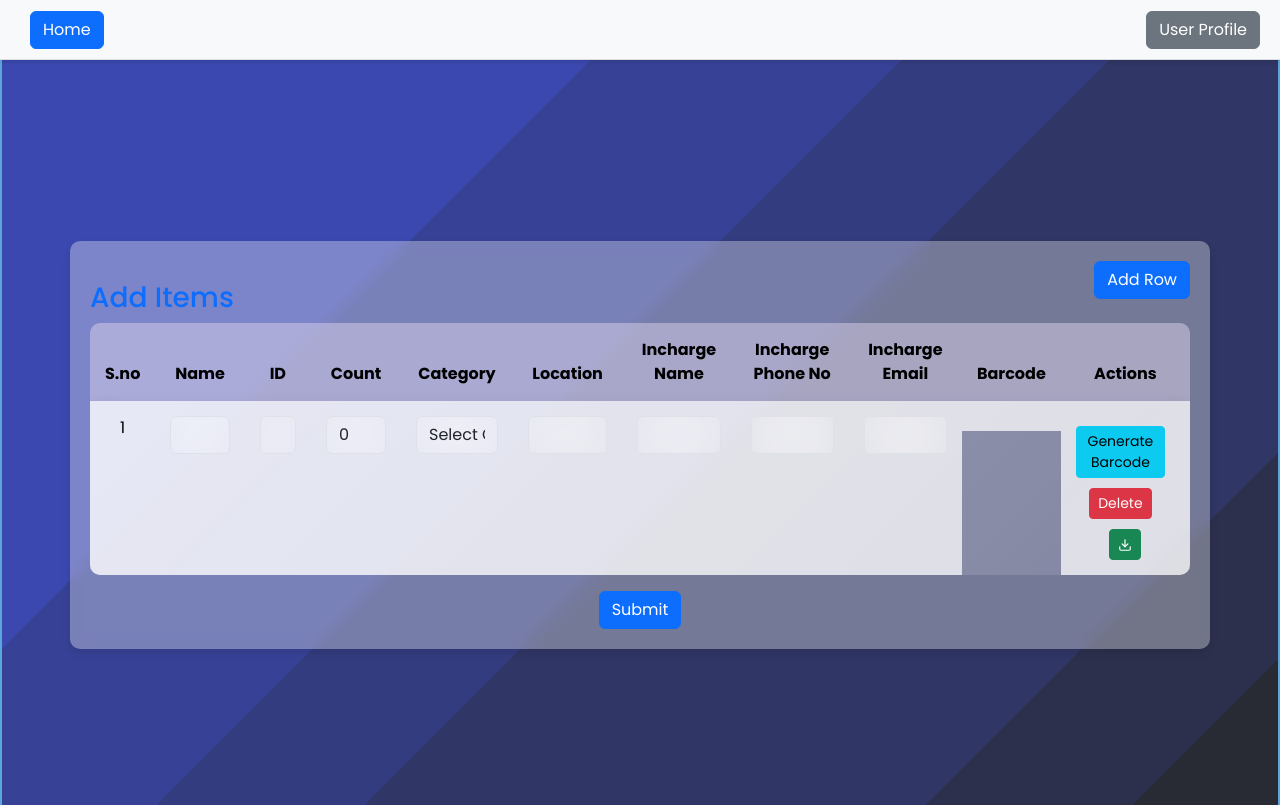
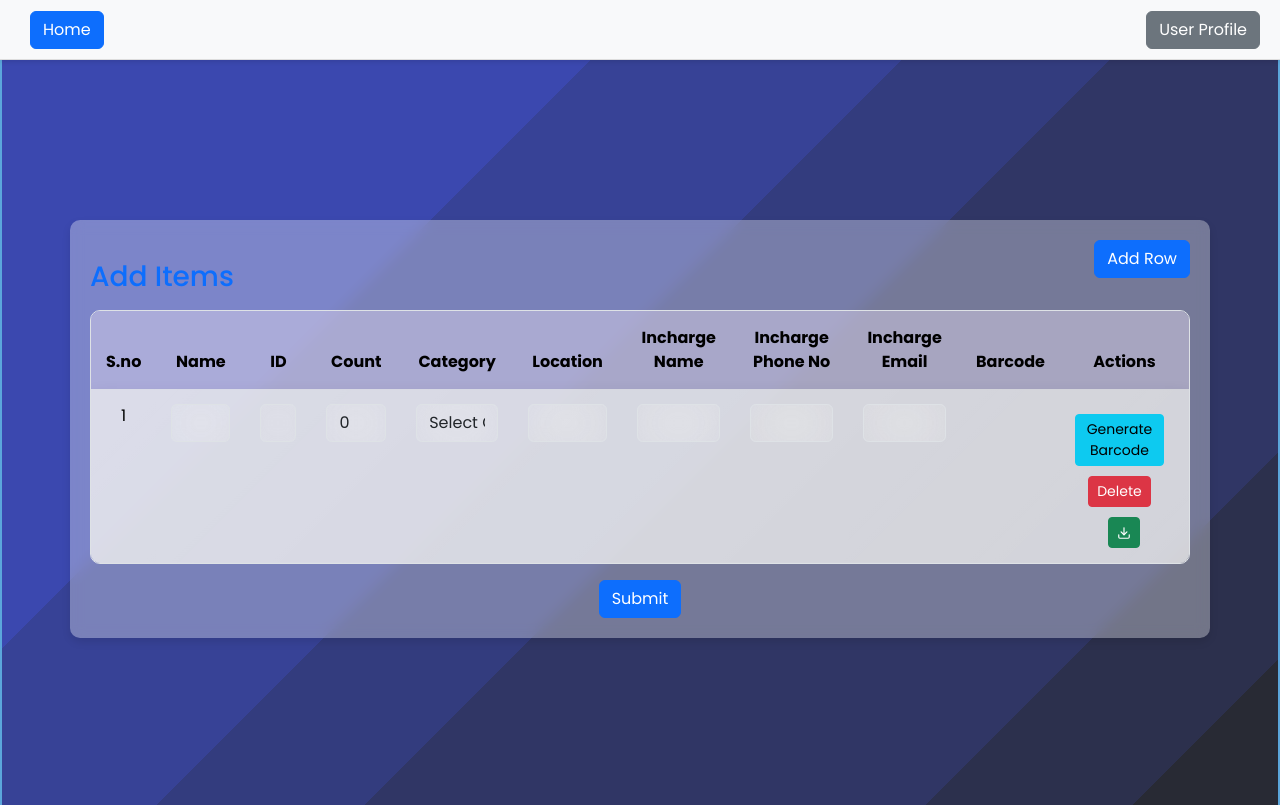
Before and after one commit to Indravahini/frontend2, a React (Create React App) app: page /create in a window 1280 px wide. Built offline with nearby package versions, Linux system fonts and the light colour scheme.

Commit message:
Update AddItem.js

```diff
--- a/src/AddItem.js
+++ b/src/AddItem.js
@@ -3,8 +3,8 @@ import axios from 'axios';
 import { useNavigate, useLocation } from 'react-router-dom';
 import Barcode from 'react-barcode';
 import html2canvas from 'html2canvas';
-import { FiDownload } from 'react-icons/fi';
-import './Additem.css';
+import { FiDownload } from 'react-icons/fi'; // Import the download icon from react-icons
+import './Additem.css'; // Import the CSS file for styling
 
 const AddItem = () => {
     const location = useLocation();
@@ -12,7 +12,7 @@ const AddItem = () => {
     const [rows, setRows] = useState([
         { name: '', id: '', count: 0, used: 0, destroyed: 0, category: '', location: selectedLocation || '', barcode: '', incharge_name: '', incharge_phoneno: '', incharge_mail: '' }
     ]);
-    const [showDropdown, setShowDropdown] = useState(false);
+    const [showDropdown, setShowDropdown] = useState(false); // Dropdown state
     const navigate = useNavigate();
 
     useEffect(() => {
@@ -22,6 +22,7 @@ const AddItem = () => {
     }, [selectedLocation]);
 
     useEffect(() => {
+        // Update the location field in all rows when selectedLocation changes
         const updatedRows = rows.map(row => ({ ...row, location: selectedLocation || '' }));
         setRows(updatedRows);
     }, [selectedLocation]);
@@ -40,6 +41,7 @@ const AddItem = () => {
         updatedRows[index][name] = value;
         setRows(updatedRows);
 
+        // Fetch incharge details when location is changed
         if (name === 'location') {
             fetchInchargeDetails(index, value);
         }
@@ -109,15 +111,37 @@ const AddItem = () => {
     };
 
     const handleProfileClick = () => {
-        setShowDropdown(!showDropdown);
+        setShowDropdown(!showDropdown); // Toggle dropdown
     };
 
     const handleLogout = () => {
-        navigate('/login');
+        // Perform logout logic, such as clearing tokens or user data
+        navigate('/login'); // Redirect to the login page
     };
 
-    const renderTableHeader = () => (
-        <thead className="d-table-header-group">
+    return (
+        <div className='cont'>
+            {/* Header with Home and Profile buttons */}
+            <header className="header">
+                <div className="header-left">
+                    <button className="btn btn-primary" onClick={() => navigate('/')}>Home</button>
+                </div>
+                <div className="header-right">
+                    <button className="btn btn-secondary" onClick={handleProfileClick}>User Profile</button>
+                    {showDropdown && (
+                        <div className="dropdown">
+                            <button className="btn btn-danger" onClick={handleLogout}>Logout</button>
+                        </div>
+                    )}
+                </div>
+            </header>
+
+            <div className="container mt-5">
+                <div className="table-container">
+                    <h3 className="text-primary">Add Items</h3>
+                    <form onSubmit={handleSubmit}>
+                        <table className="table table-bordered table-striped mt-3">
+                            <thead>
                                 <tr>
                                     <th>S.no</th>
                                     <th>Name</th>
@@ -132,21 +156,20 @@ const AddItem = () => {
                                     <th>Actions</th>
                                 </tr>
                             </thead>
-    );
-
-    const renderTableRow = (row, index) => (
+                            <tbody>
+                                {rows.map((row, index) => (
                                     <tr key={index}>
-            <td data-label="S.no">{index + 1}</td>
-            <td data-label="Name">
+                                        <td>{index + 1}</td>
+                                        <td>
                                             <input type="text" className="form-control" name="name" value={row.name} onChange={(e) => handleRowChange(index, e)} required />
                                         </td>
-            <td data-label="ID">
+                                        <td>
                                             <input type="text" className="form-control" name="id" value={row.id} onChange={(e) => handleRowChange(index, e)} required />
                                         </td>
-            <td data-label="Count">
+                                        <td>
                                             <input type="number" className="form-control" name="count" value={row.count} onChange={(e) => handleRowChange(index, e)} required />
                                         </td>
-            <td data-label="Category">
+                                        <td>
                                             <select className="form-control" name="category" value={row.category} onChange={(e) => handleRowChange(index, e)} required>
                                                 <option value="">Select Category</option>
                                                 <option value="Electronics">Electronics</option>
@@ -155,22 +178,22 @@ const AddItem = () => {
                                                 <option value="Single Board Computer">Single Board Computer</option>
                                             </select>
                                         </td>
-            <td data-label="Location">
+                                        <td>
                                             <input type="text" className="form-control" name="location" value={row.location} onChange={(e) => handleRowChange(index, e)} required />
                                         </td>
-            <td data-label="Incharge Name">
+                                        <td>
                                             <input type="text" className="form-control" name="incharge_name" value={row.incharge_name} onChange={(e) => handleRowChange(index, e)} required />
                                         </td>
-            <td data-label="Incharge Phone No">
+                                        <td>
                                             <input type="text" className="form-control" name="incharge_phoneno" value={row.incharge_phoneno} onChange={(e) => handleRowChange(index, e)} required />
                                         </td>
-            <td data-label="Incharge Email">
+                                        <td>
                                             <input type="email" className="form-control" name="incharge_mail" value={row.incharge_mail} onChange={(e) => handleRowChange(index, e)} required />
                                         </td>
-            <td data-label="Barcode" className="barcode-cell">
-                {row.barcode && <Barcode value={row.barcode} className="barcode" id={`barcode-${index}`} />}
+                                        <td>
+                                            {row.barcode && <Barcode value={row.barcode} className="barcode"/>}
                                         </td>
-            <td data-label="Actions">
+                                        <td>
                                             <div className="action-buttons">
                                                 <button type="button" className="btn btn-info btn-sm" onClick={() => generateBarcode(index)}>Generate Barcode</button>
                                                 <button type="button" className="btn btn-danger btn-sm" onClick={() => handleDeleteRow(index)}>Delete</button>
@@ -178,32 +201,7 @@ const AddItem = () => {
                                             </div>
                                         </td>
                                     </tr>
-    );
-
-    return (
-        <div className='cont'>
-            <header className="header">
-                <div className="header-left">
-                    <button className="btn btn-primary" onClick={() => navigate('/')}>Home</button>
-                </div>
-                <div className="header-right">
-                    <button className="btn btn-secondary" onClick={handleProfileClick}>User Profile</button>
-                    {showDropdown && (
-                        <div className="dropdown">
-                            <button className="btn btn-danger" onClick={handleLogout}>Logout</button>
-                        </div>
-                    )}
-                </div>
-            </header>
-
-            <div className="container">
-                <div className="table-container">
-                    <h3 className="text-primary">Add Items</h3>
-                    <form onSubmit={handleSubmit}>
-                        <table className="table">
-                            {renderTableHeader()}
-                            <tbody>
-                                {rows.map((row, index) => renderTableRow(row, index))}
+                                ))}
                             </tbody>
                         </table>
                         <button type="button" className="btn btn-primary add-row-button" onClick={handleAddRow}>Add Row</button>
```
Lines whose indentation alone changed are shown as unchanged.
